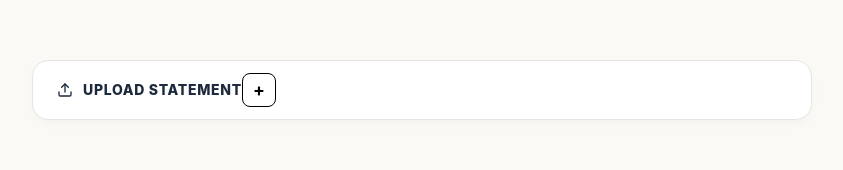
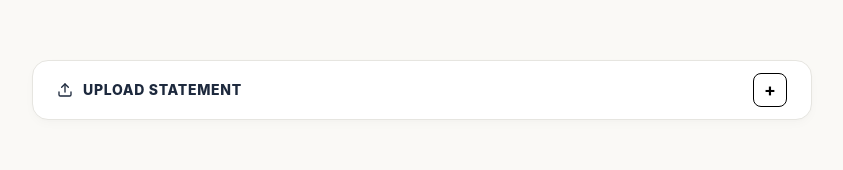
Before and after one commit to shihcb/data-extractor, a React (Vite) app: page / in a window 1280 px wide. Shown: the part 304-474 px from the top of the page, without its empty margins (218-1061 px from the left). Built offline with nearby package versions, Linux system fonts and the light colour scheme.

Commit message:
Eliminate all ghosting and overlap by switching to pure conditional rendering inside the persistent uploader container

```diff
--- a/src/components/FileUpload.jsx
+++ b/src/components/FileUpload.jsx
@@ -7,27 +7,9 @@ export default function FileUpload({
   fileName,
   onClear,
   uploadText = 'UPLOAD STATEMENT',
-  uploadedLabel = 'Uploaded Statement',
-  docType
+  uploadedLabel = 'Uploaded Statement'
 }) {
   const inputId = useId();
-
-  // Track docType synchronously during render to skip transitions instantly
-  const [prevDocType, setPrevDocType] = React.useState(docType);
-  const [skipTransition, setSkipTransition] = React.useState(false);
-
-  if (docType !== prevDocType) {
-    setPrevDocType(docType);
-    setSkipTransition(true);
-  }
-
-  React.useLayoutEffect(() => {
-    if (skipTransition) {
-      // Force immediate browser layout calculation to apply the transition-free state
-      document.body.offsetHeight;
-      setSkipTransition(false);
-    }
-  }, [skipTransition]);
 
   const handleChange = (e) => {
     if (isProcessing) return;
@@ -37,27 +19,11 @@ export default function FileUpload({
     }
   };
 
-  const isHidden = isProcessing;
-
-  // We keep a single root element and avoid unmounting it,
-  // which prevents triggering the fade-in animation again and stops flickering.
   return (
     <div
-      className={`independent-row-card uploader-card relative overflow-hidden ${isProcessing ? 'processing' : ''}`}
+      className={`independent-row-card uploader-card relative overflow-hidden ${isProcessing ? 'processing pointer-events-none cursor-wait' : ''}`}
       onDoubleClick={fileName && !isProcessing ? onClear : undefined}
       title={fileName && !isProcessing ? "Double-click to remove file" : undefined}
-      style={{
-        maxHeight: isHidden ? '0px' : '100px',
-        opacity: isHidden ? 0 : 1,
-        paddingTop: isHidden ? '0px' : '10px',
-        paddingBottom: isHidden ? '0px' : '10px',
-        marginTop: isHidden ? '0px' : '0px',
-        marginBottom: isHidden ? '0px' : '12px',
-        borderWidth: isHidden ? '0px' : '1px',
-        overflow: 'hidden',
-        pointerEvents: isHidden ? 'none' : 'auto',
-        transition: skipTransition ? 'none' : 'max-height 0.55s cubic-bezier(0.16, 1, 0.3, 1), opacity 0.45s cubic-bezier(0.16, 1, 0.3, 1), padding 0.55s cubic-bezier(0.16, 1, 0.3, 1), margin-bottom 0.55s cubic-bezier(0.16, 1, 0.3, 1), border-width 0.55s cubic-bezier(0.16, 1, 0.3, 1)'
-      }}
     >
       <input
         id={inputId}
@@ -68,21 +34,9 @@ export default function FileUpload({
         disabled={isProcessing}
       />
 
-      {/* Uploaded state content container */}
-      <div
-        style={{
-          position: fileName ? 'relative' : 'absolute',
-          left: fileName ? 'auto' : '24px',
-          right: fileName ? 'auto' : '24px',
-          height: '38px',
-          flexShrink: 0,
-          opacity: fileName ? 1 : 0,
-          transform: fileName ? 'translate3d(0, 0, 0)' : 'translate3d(0, 4px, 0)',
-          transition: skipTransition ? 'none' : 'opacity 0.3s ease-in-out, transform 0.3s ease-in-out',
-          pointerEvents: fileName ? 'auto' : 'none',
-        }}
-        className="flex items-center justify-between"
-      >
+      {fileName ? (
+        // ── Uploaded state content ────────────────────────────────
+        <div className="w-full flex items-center justify-between h-[38px] shrink-0">
           <div className="min-w-0 flex-1 text-left">
             <div className="text-[10px] font-extrabold text-slate-400 uppercase tracking-wider mb-0.5">
               {uploadedLabel}
@@ -101,22 +55,9 @@ export default function FileUpload({
             <RefreshCw size={14} />
           </label>
         </div>
-
-      {/* Empty state content container */}
-      <div
-        style={{
-          position: !fileName ? 'relative' : 'absolute',
-          left: !fileName ? 'auto' : '24px',
-          right: !fileName ? 'auto' : '24px',
-          height: '38px',
-          flexShrink: 0,
-          opacity: !fileName ? 1 : 0,
-          transform: !fileName ? 'translate3d(0, 0, 0)' : 'translate3d(0, -4px, 0)',
-          transition: skipTransition ? 'none' : 'opacity 0.3s ease-in-out, transform 0.3s ease-in-out',
-          pointerEvents: !fileName ? 'auto' : 'none',
-        }}
-        className="flex items-center justify-between"
-      >
+      ) : (
+        // ── Empty state content ───────────────────────────────────
+        <div className="w-full flex items-center justify-between h-[38px] shrink-0">
           <div className="flex items-center gap-2.5 min-w-0 flex-1 text-left">
             <Upload size={16} className="text-slate-800 shrink-0" />
             <span className="font-extrabold text-xs sm:text-sm text-slate-800 tracking-wider">
@@ -126,12 +67,13 @@ export default function FileUpload({
 
           <label
             htmlFor={inputId}
-          className="upload-plus-btn cursor-pointer"
+            className="upload-plus-btn shrink-0 cursor-pointer"
             title="Choose file"
           >
             +
           </label>
         </div>
+      )}
     </div>
   );
 }
```
Lines whose indentation alone changed are shown as unchanged.
